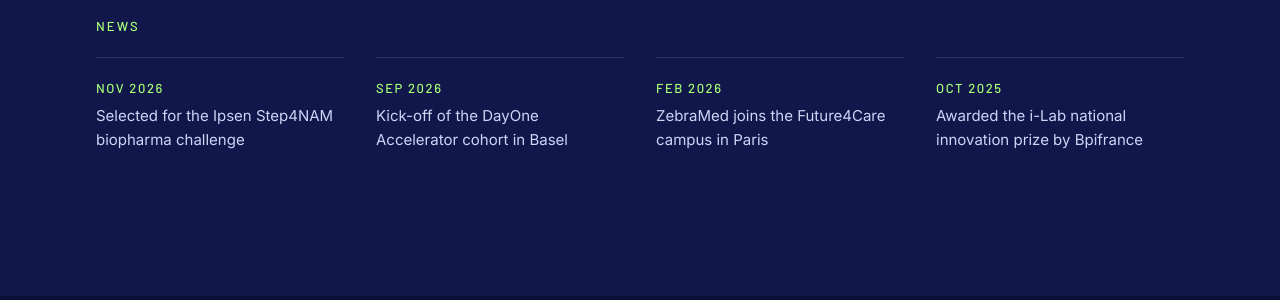
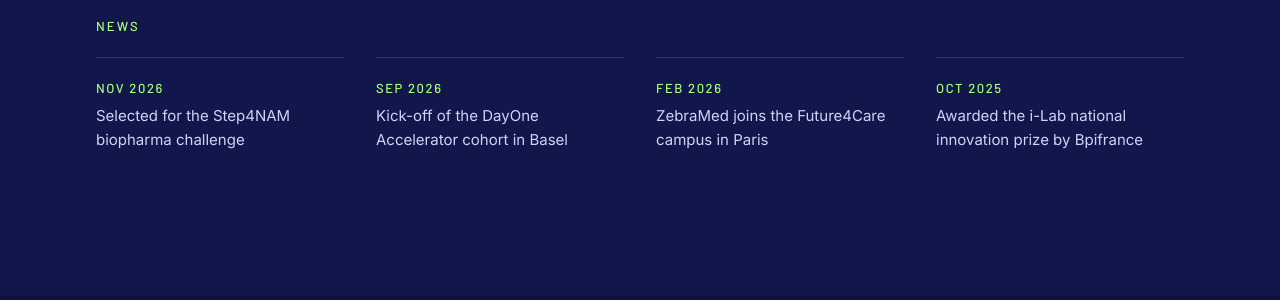
Before and after one commit to zebramed/zebramed.bio, a Jekyll site: the page built from index.html, in a window 1280 px wide and 900 px high, scrolled down 8453 px. Shown: the part 154-454 px from the top of the window. Built offline with Jekyll 4.4.1, drawn with Linux system fonts in a browser that asks for light colours.

Commit message:
News: the Step4NAM selection without naming the company behind it

```diff
--- a/_data/highlights.yml
+++ b/_data/highlights.yml
@@ -1,6 +1,6 @@
 # News list in the Traction section. Public facts only; dates as displayed.
 - date: "Nov 2026"
-  text: "Selected for the Ipsen Step4NAM biopharma challenge"
+  text: "Selected for the Step4NAM biopharma challenge"
 - date: "Sep 2026"
   text: "Kick-off of the DayOne Accelerator cohort in Basel"
 - date: "Feb 2026"
```
